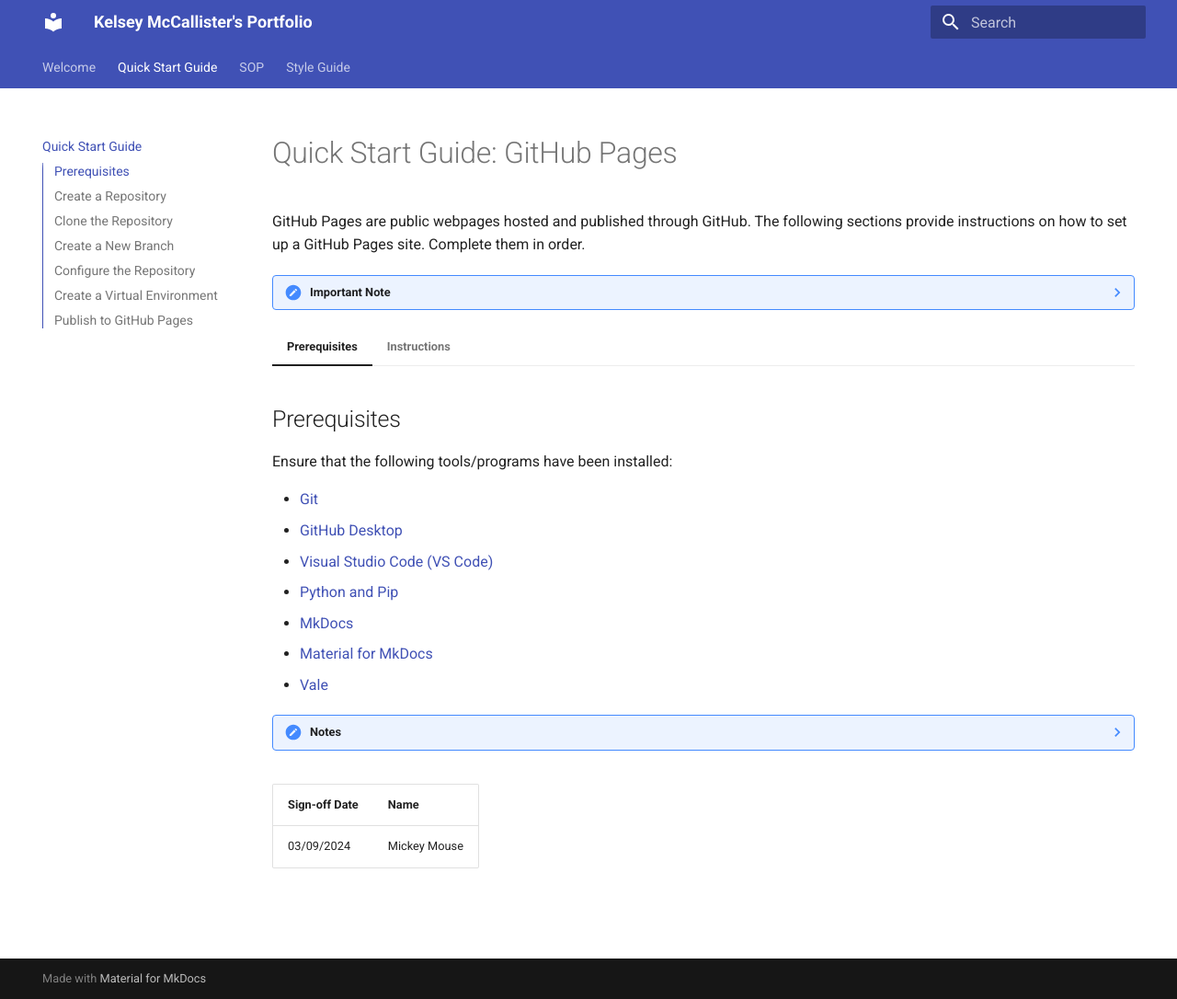
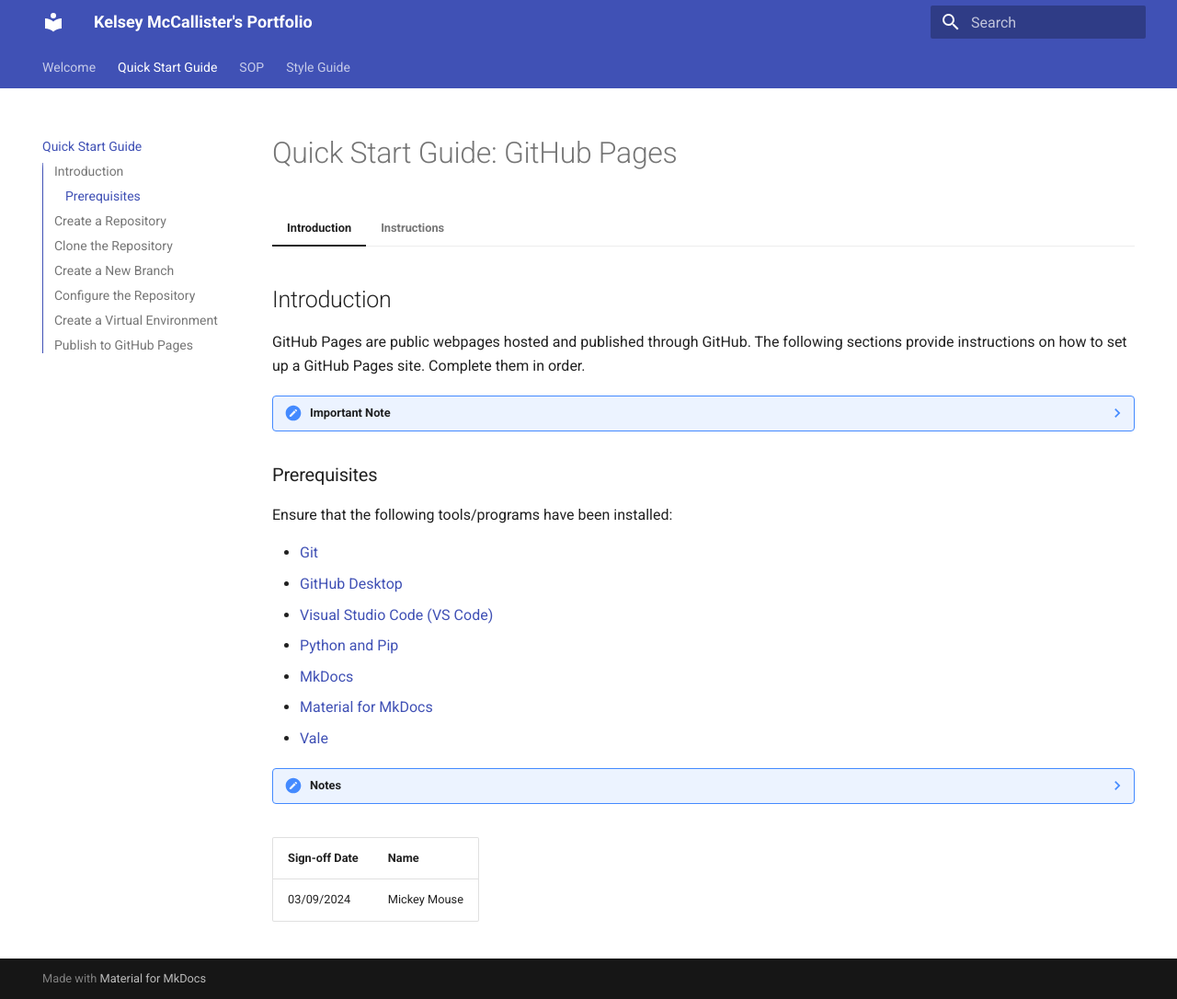
Before and after one commit to kelmccallister/My-Portfolio, an MkDocs documentation site: the page built from docs/Quick-Start-Guide.md, in a window 1280 px wide and 1086 px high. Shown: the whole window at 92% size. Built offline with MkDocs 1.6.1 and Material for MkDocs 9.7.7, drawn with Linux system fonts in a browser that asks for light colours.

Commit message:
feat: revised QSG for formatting

````diff
--- a/docs/Quick-Start-Guide.md
+++ b/docs/Quick-Start-Guide.md
@@ -1,12 +1,15 @@
 #  Quick Start Guide: GitHub Pages
-GitHub Pages are public webpages hosted and published through GitHub. The following sections provide instructions on how to set up a GitHub Pages site. Complete them in order.
 
-??? note "Important Note"
-    These instructions are for Windows only.
+=== "Introduction"
 
-=== "Prerequisites"
+    ## Introduction
 
-    ## Prerequisites
+    GitHub Pages are public webpages hosted and published through GitHub. The following sections provide instructions on how to set up a GitHub Pages site. Complete them in order.
+
+    ??? note "Important Note"
+        These instructions are for Windows only.
+
+    ### Prerequisites
 
     Ensure that the following tools/programs have been installed:
 
@@ -186,7 +190,7 @@ GitHub Pages are public webpages hosted and published through GitHub. The follow
     15. Click the **New File** icon.
     16. Enter ".vale.ini".
     17. Open the `.vale.ini` file.
-    18. Paste the following into the file.
+    18. Paste the following into the file:
 
         ```sh
         StylesPath = .github/styles
````
Also changed, not shown: other parts of docs/Quick-Start-Guide.md (+2 -1 lines).
